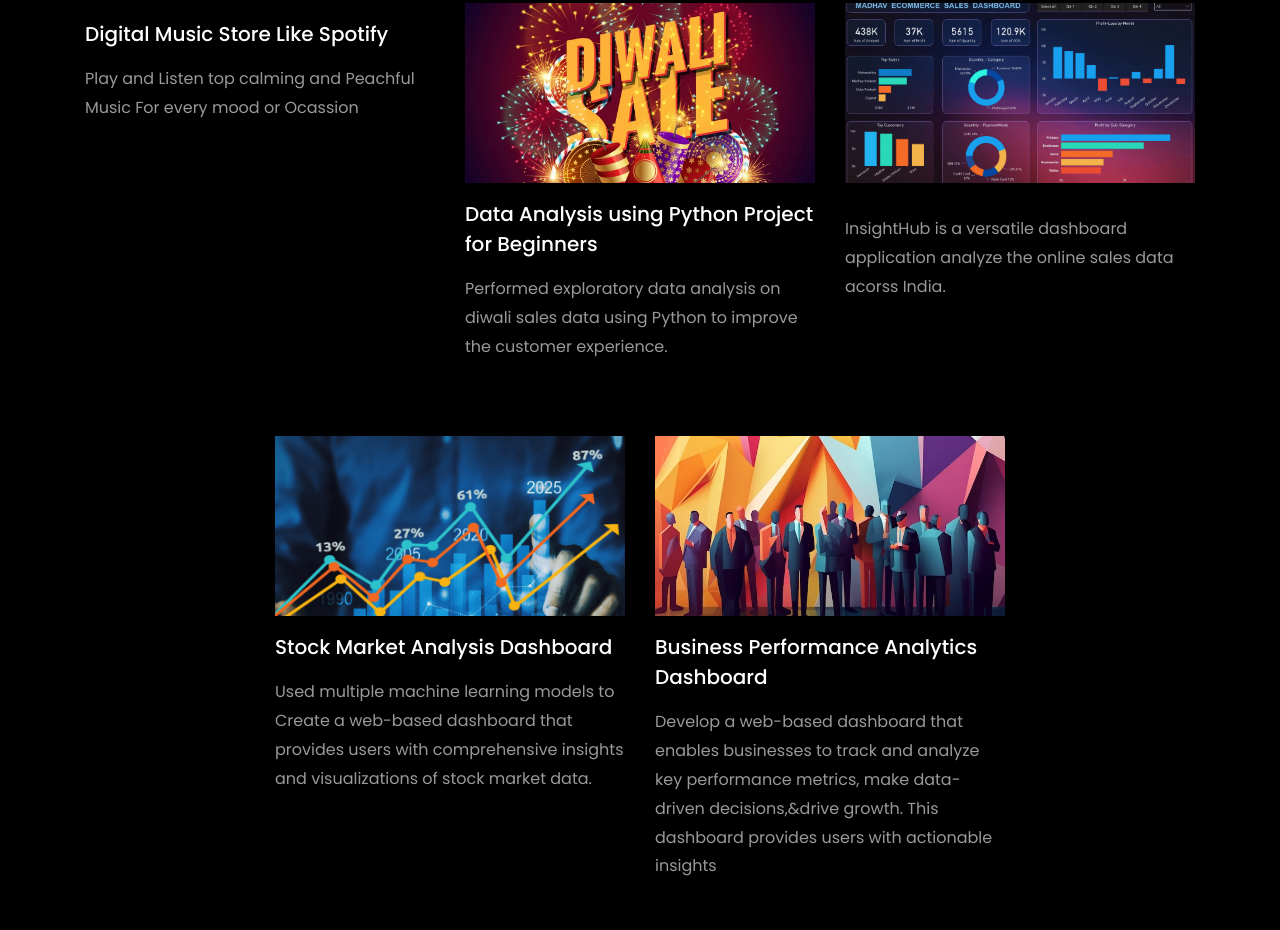
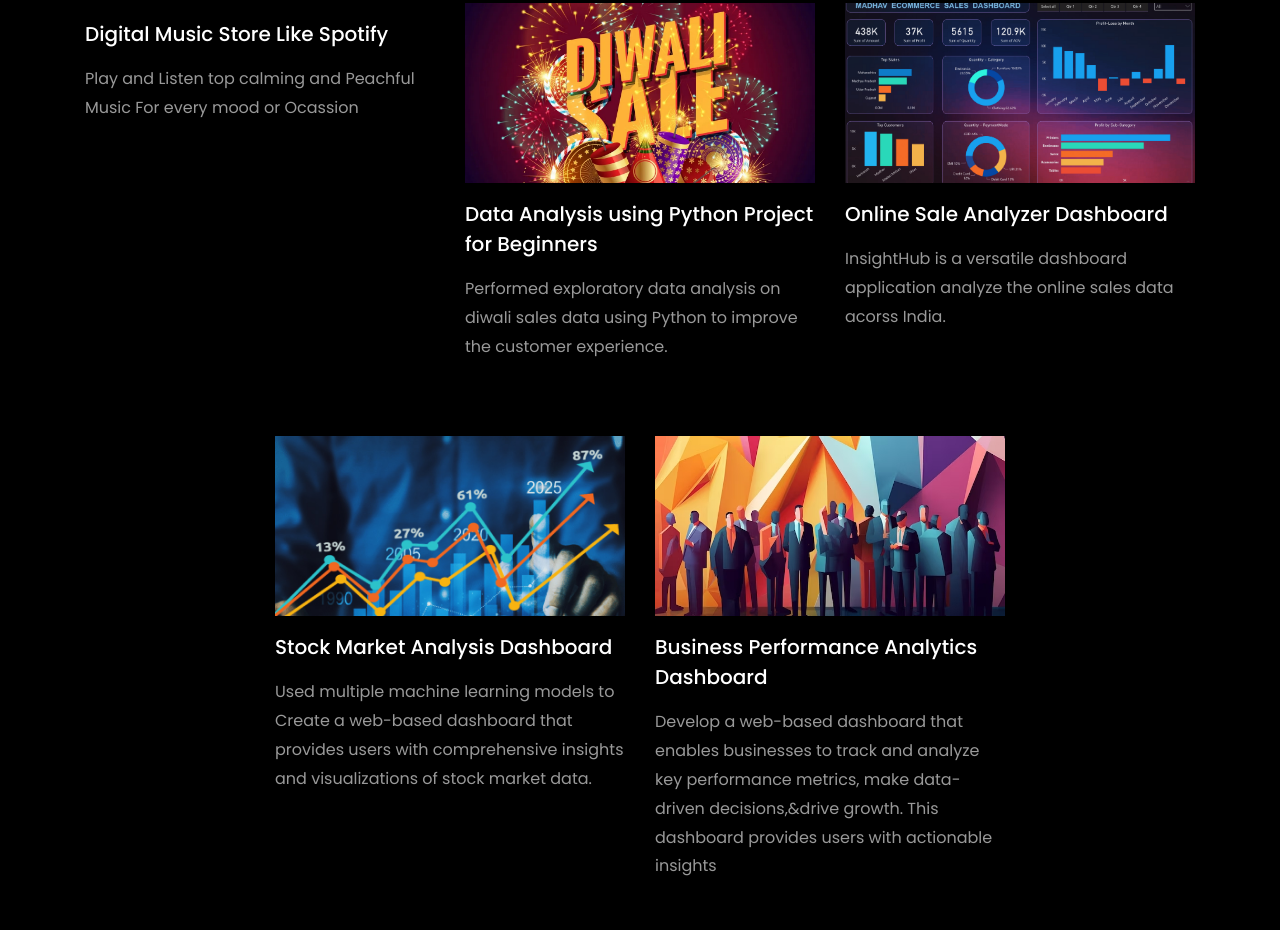
Before and after one commit to DevloperJI/developerji-portfolio-, a plain HTML site: page index.html in a window 1280 px wide. Shown: the part 3938-4868 px from the top of the page. Drawn offline with Linux system fonts and the light colour scheme; files whose address does not match are found by name.

Commit message:
Update index.html

```diff
--- a/index.html
+++ b/index.html
@@ -473,7 +473,7 @@
 						</a>
 						<div class="text mt-3 float-right d-block">
 
-							<h3 class="heading"><a href="https://github.com/Iguffu321"></a></h3>
+							<h3 class="heading"><a href="https://github.com/Iguffu321">Online Sale Analyzer Dashboard</a></h3>
 							<p>InsightHub is a versatile dashboard application analyze the online sales data acorss
 								India.</p>
 						</div>
```
